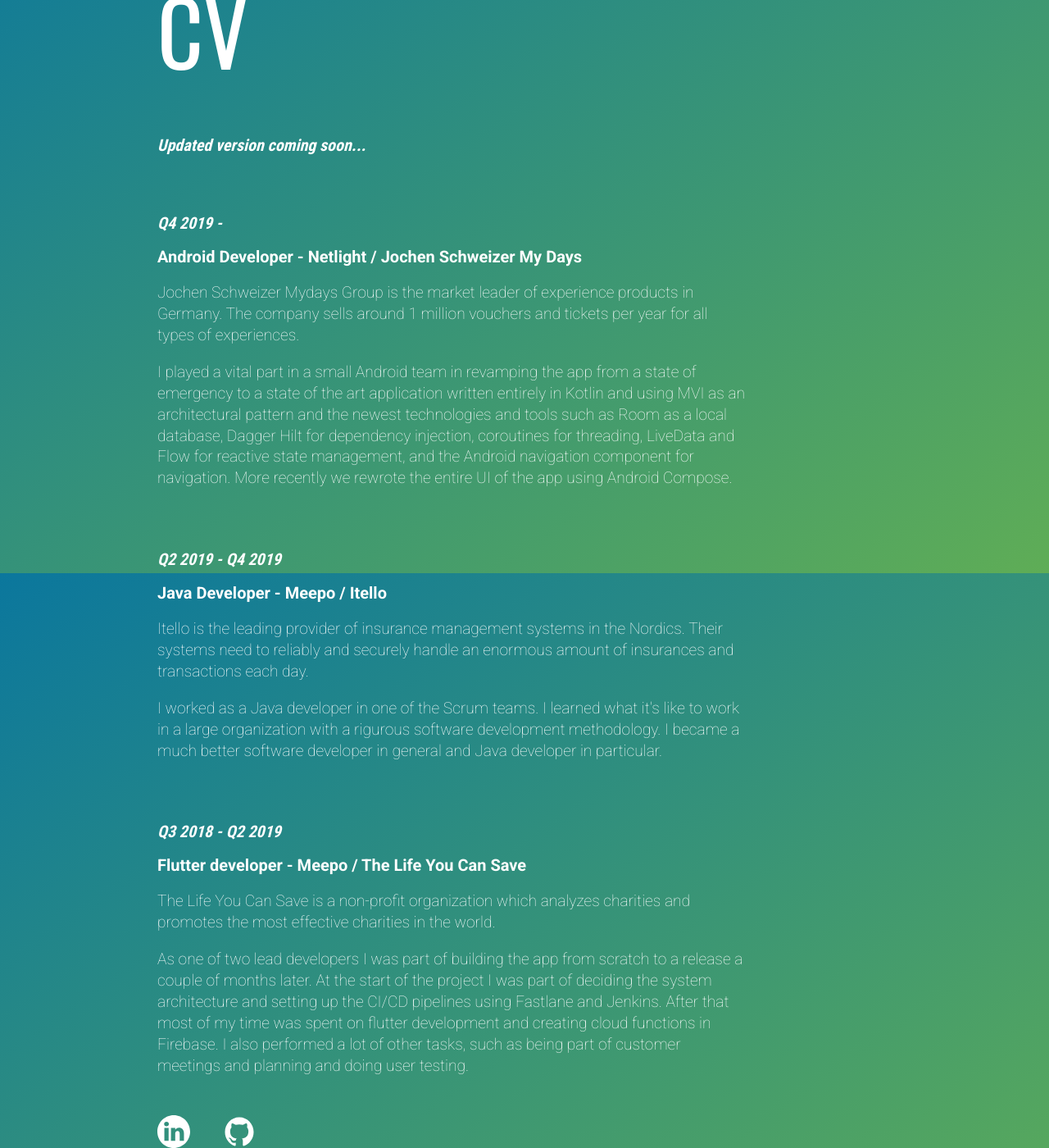
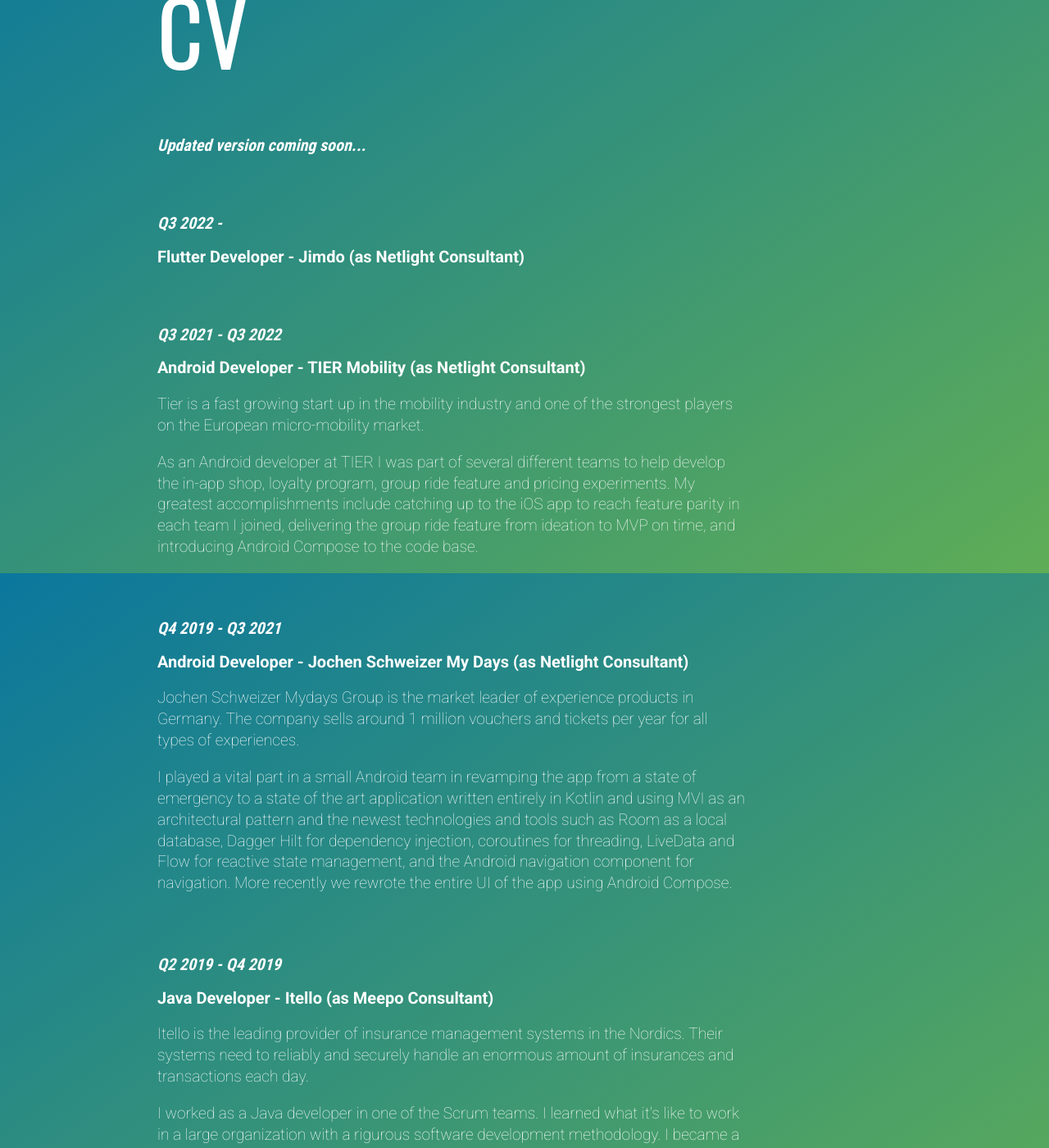
Before and after one commit to molundb/molundb.github.io, a Jekyll site: the page built from cv/index.html, in a window 1280 px wide and 1400 px high, scrolled down 201 px. Shown: the whole window at 82% size. Built offline with Jekyll 4.4.1, drawn with Linux system fonts in a browser that asks for light colours; some of the changed text lies outside the part shown.

Commit message:
feat: update CV text

```diff
--- a/cv/index.html
+++ b/cv/index.html
@@ -20,9 +20,38 @@
   <br />
   <br />
 
-  <h2>Q4 2019 -</h2>
+  <h2>Q3 2022 -</h2>
   <h2 class="role-and-company">
-    Android Developer - Netlight / Jochen Schweizer My Days
+    Flutter Developer - Jimdo (as Netlight Consultant)
+  </h2>
+
+  <br />
+  <br />
+
+  <h2>Q3 2021 - Q3 2022</h2>
+  <h2 class="role-and-company">
+    Android Developer - TIER Mobility (as Netlight Consultant)
+  </h2>
+  <p>
+    Tier is a fast growing start up in the mobility industry and one of the
+    strongest players on the European micro-mobility market.
+  </p>
+
+  <p>
+    As an Android developer at TIER I was part of several different teams to
+    help develop the in-app shop, loyalty program, group ride feature and
+    pricing experiments. My greatest accomplishments include catching up to the
+    iOS app to reach feature parity in each team I joined, delivering the group
+    ride feature from ideation to MVP on time, and introducing Android Compose
+    to the code base.
+  </p>
+
+  <br />
+  <br />
+
+  <h2>Q4 2019 - Q3 2021</h2>
+  <h2 class="role-and-company">
+    Android Developer - Jochen Schweizer My Days (as Netlight Consultant)
   </h2>
   <p>
     Jochen Schweizer Mydays Group is the market leader of experience products in
@@ -47,7 +76,9 @@
   <br />
   <br />
   <h2>Q2 2019 - Q4 2019</h2>
-  <h2 class="role-and-company">Java Developer - Meepo / Itello</h2>
+  <h2 class="role-and-company">
+    Java Developer - Itello (as Meepo Consultant)
+  </h2>
   <p>
     Itello is the leading provider of insurance management systems in the
     Nordics. Their systems need to reliably and securely handle an enormous
@@ -67,7 +98,7 @@
   <br />
   <h2>Q3 2018 - Q2 2019</h2>
   <h2 class="role-and-company">
-    Flutter developer - Meepo / The Life You Can Save
+    Flutter developer - The Life You Can Save (as Meepo Consultant inhouse)
   </h2>
   <p>
     The Life You Can Save is a non-profit organization which analyzes charities
```
